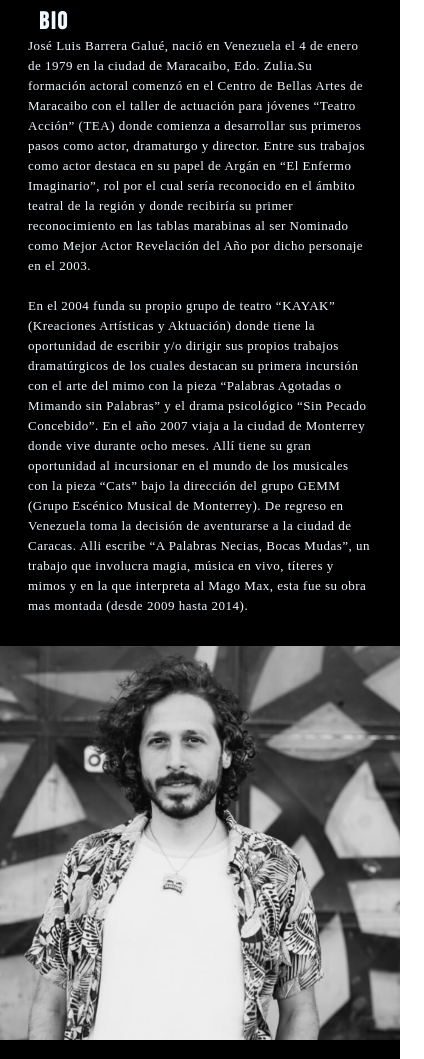
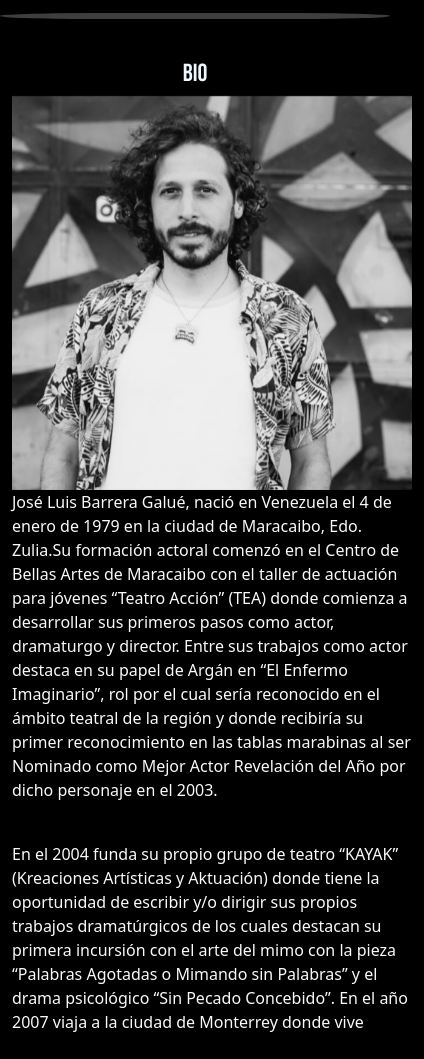
Before and after one commit to miguemae/proyectocoderhouse, a plain HTML site: page pages/bio.html in a window 390 px wide. Shown: the part 89-1148 px from the top of the page, 424 px wide, since content can reach past the window. Drawn offline with nearby package versions, Linux system fonts and the light colour scheme; a web font is replaced by a local one.

Commit message:
Adding animatios and BS

```diff
--- a/pages/bio.html
+++ b/pages/bio.html
@@ -11,6 +11,11 @@
     <link rel="preconnect" href="https://fonts.gstatic.com" crossorigin>
     <link href="https://fonts.googleapis.com/css2?family=DM+Serif+Text&display=swap" rel="stylesheet">
     <link rel="shortcut icon" href="../assets/icons/favicon-32x32.png">
+    <!-- ANIMACION -->
+    <link rel="stylesheet" href="https://cdnjs.cloudflare.com/ajax/libs/animate.css/4.1.1/animate.min.css"
+  />
+    <!-- CSS only -->
+    <link href="https://cdn.jsdelivr.net/npm/bootstrap@5.2.0-beta1/dist/css/bootstrap.min.css" rel="stylesheet" integrity="sha384-0evHe/X+R7YkIZDRvuzKMRqM+OrBnVFBL6DOitfPri4tjfHxaWutUpFmBp4vmVor" crossorigin="anonymous">
     <link rel="stylesheet" href="../style.css">
     <title>Bio Jose Luis Actor</title>
 </head>
@@ -22,21 +27,26 @@
             <h2 class="titulo2">ACTOR</h2><hr>
         </header><br>
         <section>
-            <h2 class="tituloBio">
+            <h2 class="tituloBio text-center">
                 Bio
             </h2>
     <main class="mainBio">
-        <section class="textBioP">
+        <div class="container">
+            <div class="row">
+              <div class="col-xs-12 col-sm-12 col-lg-6 text-center">
+                <img src="../Assets/Foto Bio.jpg" alt="Foto Bio JLB" width="400px" class="animate__animated animate__fadeIn">
+              </div>
+              <div class="col-xs-12 col-sm-12 col-lg-6 text-light texto overflow-auto">
                 <p>José Luis Barrera Galué, nació en Venezuela el 4 de enero de 1979 en la ciudad de Maracaibo, Edo. Zulia.Su formación actoral comenzó en el Centro de Bellas Artes de Maracaibo  con el taller de actuación para jóvenes “Teatro Acción” (TEA) donde comienza a desarrollar sus primeros pasos como actor, dramaturgo y director. Entre sus trabajos como actor destaca en su papel de Argán en “El Enfermo Imaginario”, rol por el cual sería reconocido en el ámbito teatral de la región y donde recibiría su primer reconocimiento en las tablas marabinas al ser Nominado como Mejor Actor Revelación del Año por dicho personaje en el 2003.</p><br>
                 <p>En el 2004 funda su propio grupo de teatro “KAYAK” (Kreaciones Artísticas y Aktuación) donde tiene la oportunidad de escribir y/o dirigir sus propios trabajos dramatúrgicos de los cuales destacan su primera incursión con el arte del mimo con la pieza “Palabras Agotadas o Mimando sin Palabras” y el drama psicológico “Sin Pecado Concebido”. En el año 2007 viaja a la ciudad de Monterrey donde vive durante ocho meses. Allí tiene su gran oportunidad al incursionar en el mundo de los musicales con la pieza “Cats” bajo la dirección del grupo GEMM (Grupo Escénico Musical de Monterrey). De regreso en Venezuela toma la decisión de aventurarse a la ciudad de Caracas. Alli escribe “A Palabras Necias, Bocas Mudas”, un trabajo que involucra magia, música en vivo, títeres y mimos y en la que interpreta al Mago Max, esta fue su obra mas montada (desde 2009 hasta 2014).</p><br>
                 <p>Su trabajo en “A Palabras Necias, Bocas Mudas” le abrió las puertas con otras agrupaciones, siendo recomendado por otros colegas que verían su trabajo y querrían trabajar con él. Entre sus trabajos más destacados fuera de su compañía brillan “La Quema de Judas” de Román Chalbaud (Dirigida por José Jesús González) donde interpreta el rol de Ángel, un joven adulto con discapacidad; y “El Pretendiente” versión de “El Zoológico de Cristal” de Tennessee Williams (Dirigida por Rubén León).</p><br>
                 <p>En el 2013  gana con su nuevo trabajo dramatúrgico “El Viaje de Tukui” la Convocatoria de Co-Producciones del Centro Nacional de Teatro en el renglón de Teatro Emergente de Caracas; en ese mismo año se estrena como vocalista de la banda “Proyecto Boogie Boogie” en la cual permanece hasta emigrar a la ciudad de Buenos Aires.</p><br>
                 <p>En el mundo de la Televisión ha realizados diversos comerciales publicitarios, fue la imagen principal del medicamento Kalmax Compositum desde el 2009 hasta junio del 2014. Otros de sus clientes fueron Perfumes Factory, Intercable, Tiendas Macuto, Paginas Amarillas y Gelatinas Golden* (*actualmente al aire). Participó como actor a destajo en las telenovelas (El Árbol De Gabriel, Mi Ex Me Tiene Ganas, Los Secretos de Lucía y Nora La Emprendedora) de Venevisión y Televen,  los dos canales de televisión más importantes de Venezuela. También participó en los Videoclips “Como Te Odio” de Lasso  y “Pegado a tu Boca” del grupo Treo.</p><br>
                 <p>En el Cine ha tenido alguna que otra participación, principalmente en cortos los cuales han participado en diversos festivales nacionales e internacionales, entre ellos destacan “Libre Albedrio” (Actor y Dramaturgo), “El Hijo” (Actor), “La Factory” (Actor) y “Yo Actor” (Actor) actualmente participando en el 4to Festival de Cine Venezolano de la Diversidad. En Marzo del 2012 tuvo su primera participación en un largometraje con la película “Gazpar Mendoza” producida por la Villa del Cine, donde interpretó a un asesino y cuya fecha de estreno aún se desconoce.</p>
-        </section>
-        <section class="imagenbio">
-            <img src="../Assets/Foto Bio.jpg" alt="Foto Bio JLB" width="400px">
-        </section>
+              </div>
+            </div>
+          </div>
+
         </main><br>
         <div class="volver">
         <a href="../index.html">VOLVER</a>
@@ -65,5 +75,7 @@
                 </li>
             </ul>
         </footer>
+        <!-- JavaScript Bundle with Popper -->
+<script src="https://cdn.jsdelivr.net/npm/bootstrap@5.2.0-beta1/dist/js/bootstrap.bundle.min.js" integrity="sha384-pprn3073KE6tl6bjs2QrFaJGz5/SUsLqktiwsUTF55Jfv3qYSDhgCecCxMW52nD2" crossorigin="anonymous"></script>
 </body>
 </html>
--- a/style.css
+++ b/style.css
@@ -145,34 +145,14 @@ hr {
 .tituloBio{
   color: aliceblue;
   font-family: 'Bebas Neue';
-  margin-left: 10%;
-  letter-spacing: 2px;
 }
-.textBioP{
-    color: aliceblue;
-    line-height: 20px;
-    margin-right: 15px;
-    margin-left: 7%;
-    font-family: 'DM Serif Text', serif;
-    max-zoom: 100%;
-    letter-spacing: 0.5px;
-    height: 600px;
-    width: 700px;
-    max-width: 100%;
-    overflow: auto;
+
+.mainBio{
+  align-content: center;
 }
-.imagenbio{
-    margin-top: 10px;
-    max-width: 100%;
-    height: auto;
-
-}
-.mainBio{
-  display: grid;
-  align-items: center stretch;
-  grid-template-areas:
-  "textBioP imagenbio";
-
+.overflow-auto{
+  overflow: auto;
+  height: 550px;
 }
 /* ---BOTON VOLVER--- */
 .volver{
@@ -445,20 +425,7 @@ fieldset legend{
     letter-spacing: 3px;
     font-style: italic;
 }
-.textBioP{
-  color: aliceblue;
-  line-height: 20px;
-  margin-right: 30px;
-  margin-left: 7%;
-  font-family: 'DM Serif Text', serif;
-  max-zoom: 100%;
-  letter-spacing: 0.5px;
-  height: 600px;
-  width: auto;
-  overflow: auto;
-  font-size: small;
-  justify-self: center;
-}
+
 .imagenbio{
   margin-top: 10px;
   max-width: 100%;
```
Also changed, not shown: pages/acting.html (+22 -12 lines). Lines whose indentation alone changed are shown as unchanged.
